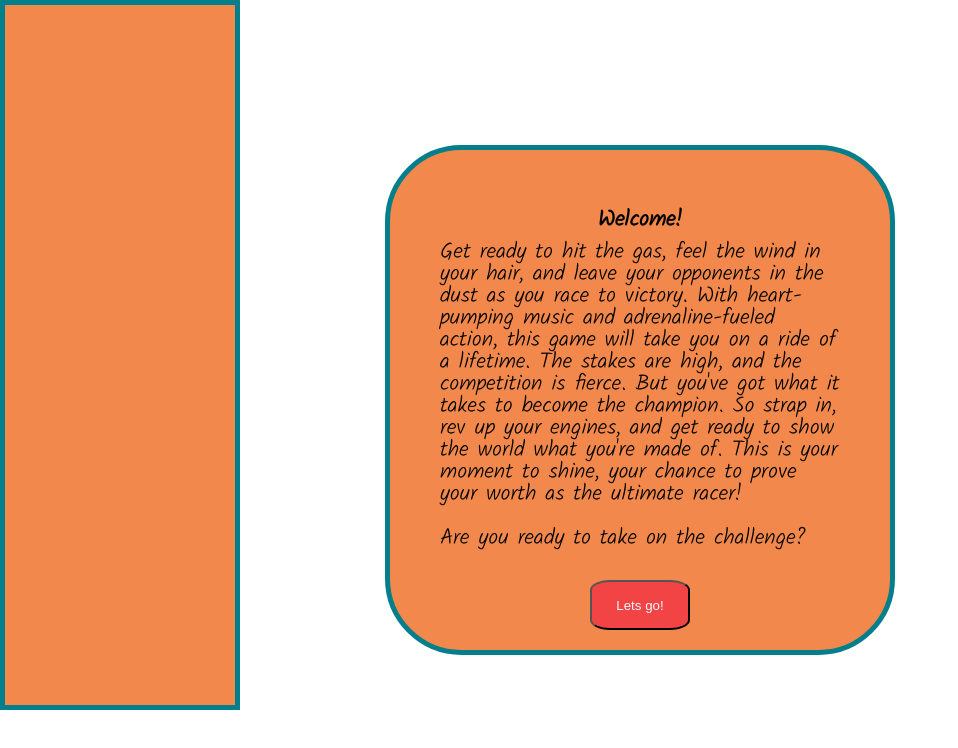
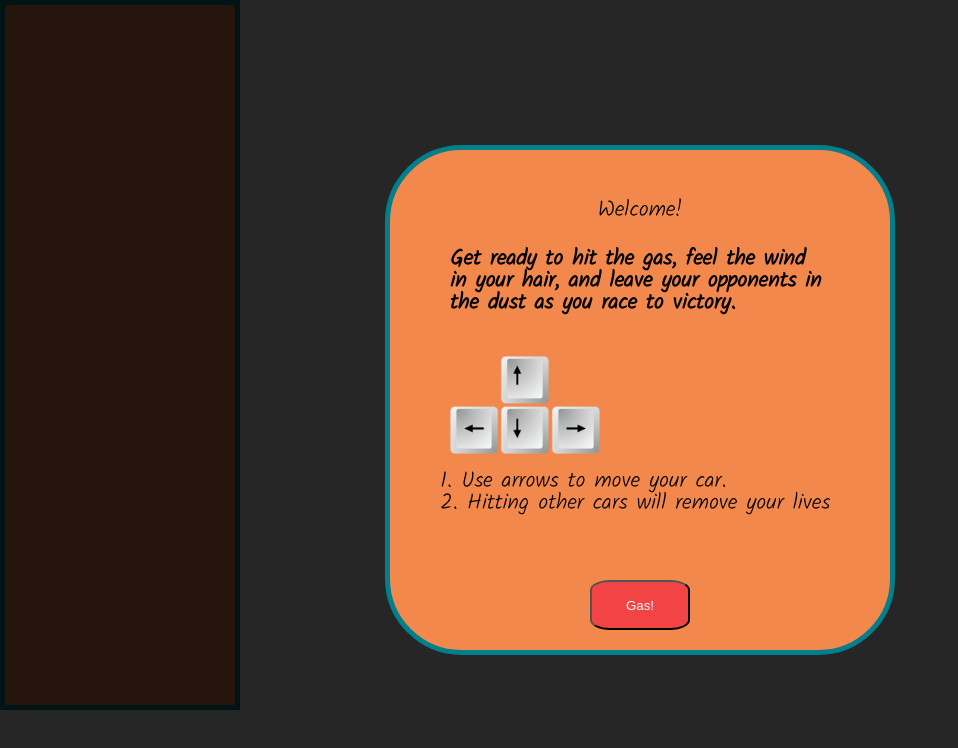
Before and after one commit to AntonJames-Sistence/Torque, a website built with webpack: page index.html in a window 1280 px wide. Shown: the top 748 px of the page, without its empty margins (0-958 px from the left). Built offline with nearby package versions, Linux system fonts and the light colour scheme; a web font is replaced by a local one.

Commit message:
Add fading background effect to greetings and final messages

```diff
--- a/index.html
+++ b/index.html
@@ -19,19 +19,23 @@
   <body>
     <div id="main">
 
-      <div id="greetings" style="display: none;">
-          <h2><center>Welcome!</center></h2>
-            <h3>
-              Get ready to hit the gas, feel the wind in your hair, and leave your opponents in the dust as you race to victory.
-              With heart-pumping music and adrenaline-fueled action, this game will take you on a ride of a lifetime.
-              The stakes are high, and the competition is fierce. But you've got what it takes to become the champion.
-              So strap in, rev up your engines, and get ready to show the world what you're made of.
-              This is your moment to shine, your chance to prove your worth as the ultimate racer!
-              <br/>
-              <br/>
-              Are you ready to take on the challenge?
-            </h3>
-        <button id="startGame">Lets go!</button>
+      <div id="greetings-container"></div>
+
+      <div id="greetings">
+        <h2><center>Welcome!</center></h2>
+          <h3>
+            Get ready to hit the gas, feel the wind in your hair, and leave your opponents in the dust as you race to victory.
+          </h3>
+
+          <div id="instructions">
+            <img id="arrows" src="/resources/arrows.png">
+            <p>1. Use arrows to move your car.<br>2. Hitting other cars will remove your lives</p>
+          </div>
+
+          <!-- <h3>
+            Are you ready to take on the challenge?
+          </h3> -->
+        <button id="startGame">Gas!</button>
       </div>
 
       <canvas id="stats" height="700px" width="230px"></canvas>
--- a/src/index.js
+++ b/src/index.js
@@ -21,7 +21,7 @@ document.addEventListener('DOMContentLoaded', () => {
     const rightBkgScreen = document.getElementById('rightBackgroundPiece');
     const rightBkgCtx = rightBkgScreen.getContext("2d");
 
-//====================================================================================================
+//======================================= Score and Game speed setters ===============================
 
     // score
     let score = 0;
@@ -67,7 +67,16 @@ document.addEventListener('DOMContentLoaded', () => {
     const rightSideBackground1 = new Background(rightBkgScreen, rightBkgCtx, 0, "resources/rightBackground.png")
     const rightSideBackground2 = new Background(rightBkgScreen, rightBkgCtx, -700, "resources/rightBackground.png")
 
-// ===================================================================================================
+//====================================== Initial Background ==============================================
+
+leftSideBackground1.drawBackground();
+leftSideBackground2.drawBackground();
+rightSideBackground1.drawBackground();
+rightSideBackground2.drawBackground();
+roadBackground1.drawBackground();
+roadBackground2.drawBackground();
+
+// ===================================== Main Game Loop Logic ============================================
 
     // keys object, allow to store info about what keys are currently pressed
     const keys = {};
@@ -135,12 +144,10 @@ document.addEventListener('DOMContentLoaded', () => {
 
                         currentCar.drive();
                     } else {
-                        currentCar.drive(); // require this car frame to keep it on the screen
-
-                        // alert(`Game over, your final score: ${score}`);
+                        // stop game
                         cancelAnimationFrame(frameId);
+                        // call final message
                         finalScoreToggler();
-
                     }
                 } else {
                     currentCar.carY += currentCar.speed + gameSpeed; // speed relationships
@@ -254,13 +261,17 @@ pauseMusicBtn.addEventListener(
     //======================================= Greetin Message / Game Start ============================================
 
     function greetingToggler() {
+        let greetingContainer = document.getElementById("greetings-container");
         let greeting = document.getElementById("greetings");
         if (greeting.style.display === "block"){
             greeting.style.display = "none";
+            greetingContainer.style.display = "none";
             // start of the game
+            resetGameParams(); // fix bag with speed on background
             play();
         } else {
             greeting.style.display = "block";
+            greetingContainer.style.display = "block";
         }
     }
 
@@ -280,14 +291,17 @@ pauseMusicBtn.addEventListener(
 
     function finalScoreToggler() {
         let finalMessage = document.getElementById("finalMessage");
+        let finalMessageContainer = document.getElementById("greetings-container");
 
         if (finalMessage.style.display === "block"){
             finalMessage.style.display = "none";
+            finalMessageContainer.style.display = "none";
             // reStart of the game
             resetGameParams();
             play();
         } else {
             finalMessage.style.display = "block";
+            finalMessageContainer.style.display = "block";
             let fMes = document.createElement("h3");
             fMes.textContent = `Game over! Your score is: ${score}`;
             finalMessage.appendChild(fMes);
--- a/src/index.scss
+++ b/src/index.scss
@@ -28,6 +28,19 @@ button:hover {
     border: 5px solid #037F8C;
 }
 
+#greetings-container {
+    display: none;
+    position: fixed;
+    top: 0;
+    left: 0;
+    width: 100%;
+    height: 100%;
+    justify-content: center;
+    align-items: center;
+    background-color: black;
+    opacity: 0.85;
+  }
+
 #greetings, #finalMessage {
     position: absolute;
     top: 50%;
@@ -52,7 +65,29 @@ button:hover {
 
 }
 
-h2 {
+h3 {
     padding: 10px;
     font-weight: 900;
 }
+
+h2 {
+    padding-top: 0px;
+    padding-bottom: 17px;
+}
+
+// p {
+//     text-align: center;
+// }
+
+
+
+#arrows {
+    height: 100px;
+    margin: 10px;
+}
+
+#instructions {
+    // display: flex;
+    // flex-direction: column;
+    margin-top: 20px;
+}
--- a/src/scripts/playerCar.js
+++ b/src/scripts/playerCar.js
@@ -12,7 +12,7 @@ class Player {
         this.height = 90;
 
         // speed
-        this.speed = 3;
+        this.speed = 1;
 
         // canvas connection
         this.context = context;
```
Also changed, not shown: dist/main.css, dist/main.js, resources/arrows.png (added).
